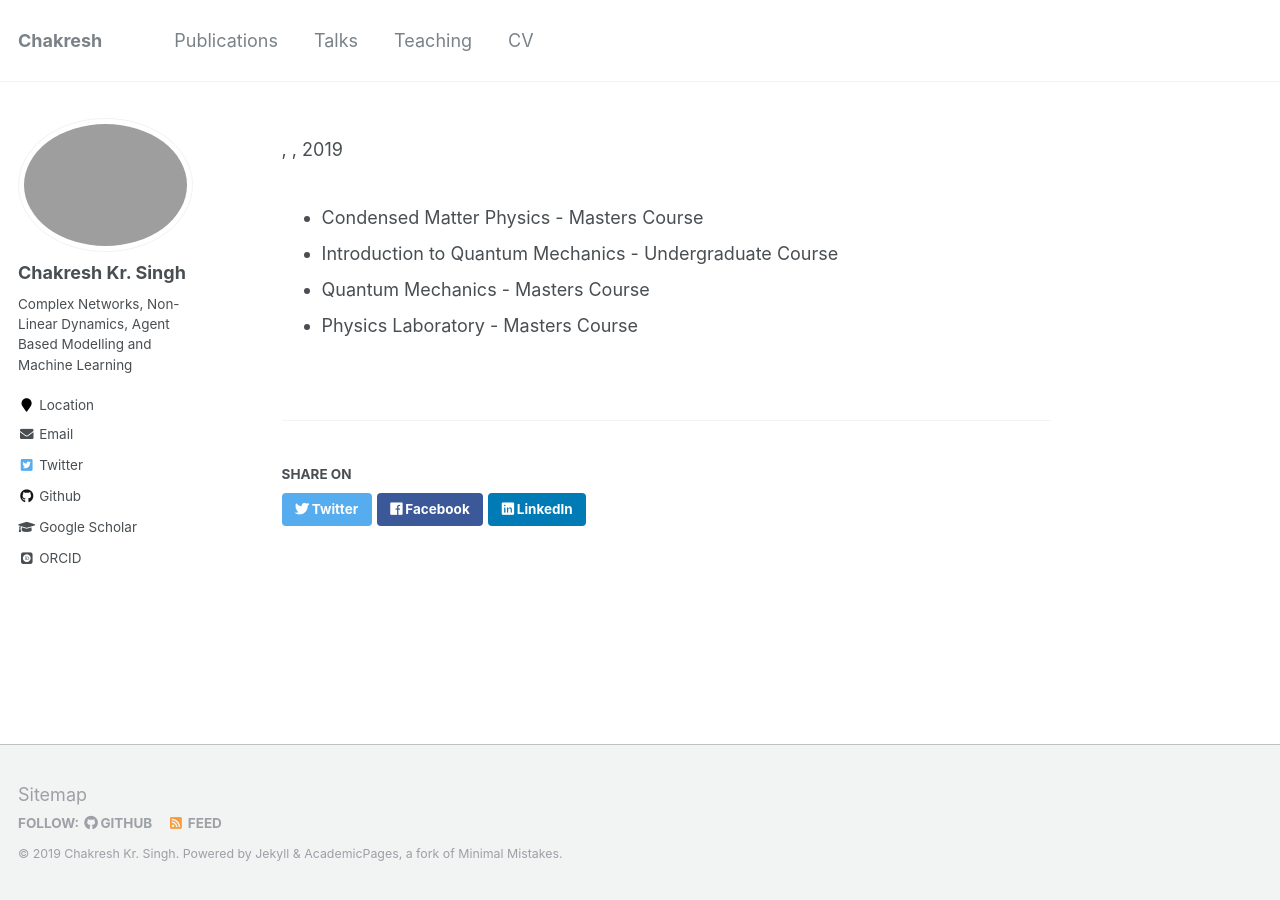
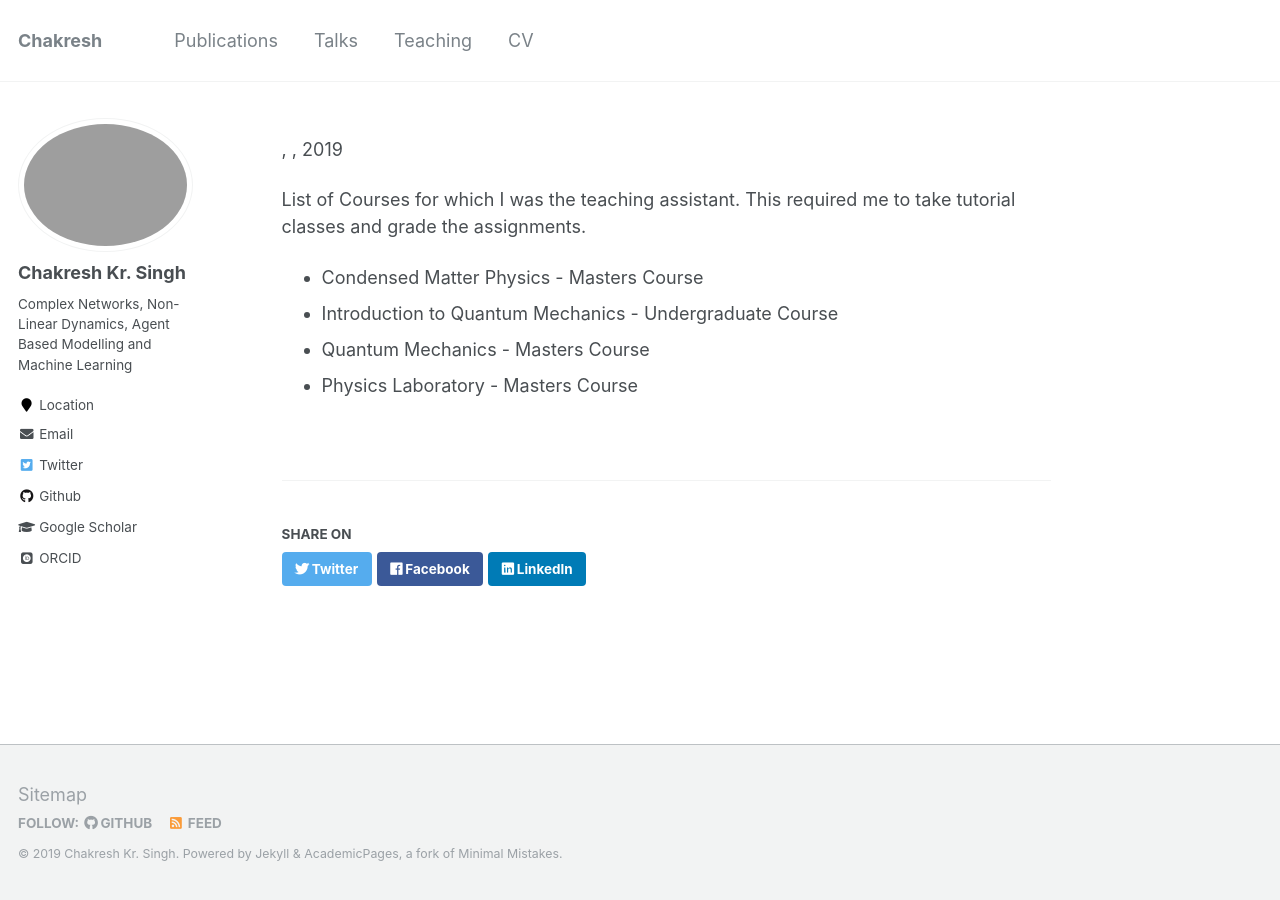
Before and after one commit to ChakreshIITGN/ChakreshIITGN.github.io, a Jekyll site: the page built from _teaching/IITGN-TA-1.md, in a window 1280 px wide. Built offline with Jekyll 4.4.1, drawn with Linux system fonts in a browser that asks for light colours; some web fonts are replaced.

Commit message:
Update IITGN-TA-1.md

```diff
--- a/_teaching/IITGN-TA-1.md
+++ b/_teaching/IITGN-TA-1.md
@@ -7,6 +7,7 @@ venue: "Indian Institute of Technology Gandhinagar, Physics Discipline"
 date: 2014-2019
 location: "Gandhinagar, India"
 ---
+List of Courses for which I was the teaching assistant. This required me to take tutorial classes and grade the assignments.
 
 * Condensed Matter Physics - Masters Course
 * Introduction to Quantum Mechanics - Undergraduate Course
```
